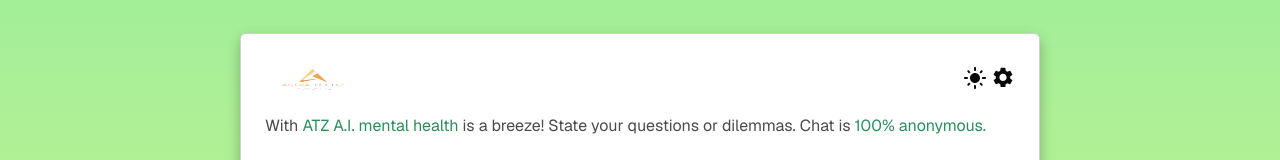
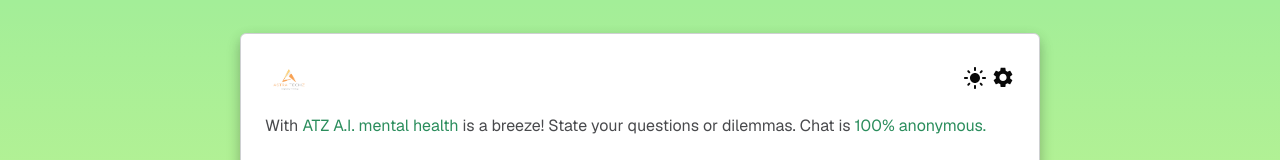
Before and after one commit to engagepy/ai_multimodal_webapp, a Next.js app: page / in a window 1280 px wide. Shown: the top 160 px of the page. Built offline with nearby package versions, Linux system fonts and the light colour scheme.

Commit message:
refactored for ATZ Demo

```diff
--- a/app/page.tsx
+++ b/app/page.tsx
@@ -171,7 +171,7 @@ export default function Home() {
                 <Image
                   src="/green_logo.png"
                   className="w-18 h-8 md:w-25 md:h-10"
-                  width="100"
+                  width="50"
                   height="100"
                   alt="Logo"
                 />
```
Also changed, not shown: public/half.png (added).
